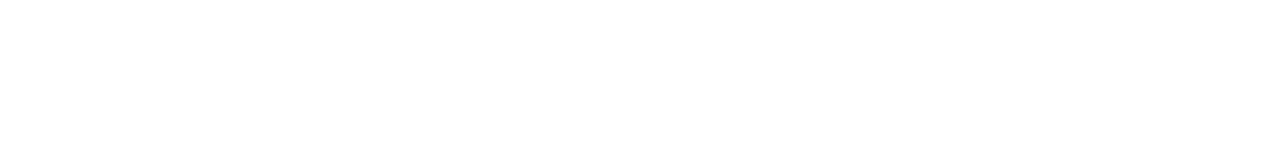
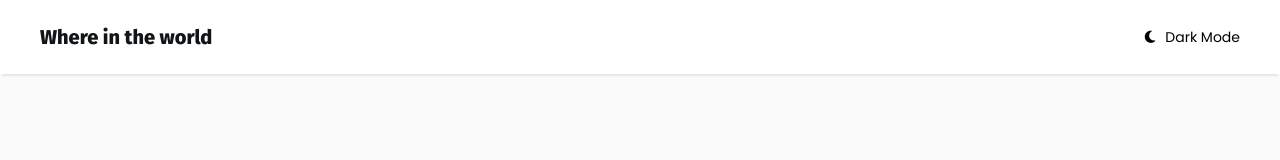
Before and after one commit to jorge933/rca-countries, a website built with Parcel: page src/index.html in a window 1280 px wide. Built offline with nearby package versions, Linux system fonts and the light colour scheme.

Commit message:
✨ feat(home): header

```diff
--- a/src/index.html
+++ b/src/index.html
@@ -15,9 +15,17 @@
       href="https://fonts.googleapis.com/css2?family=Fira+Sans:wght@800&family=Nunito+Sans:wght@300;600;800&family=Poppins:wght@300;400;500;600&display=swap"
       rel="stylesheet"
     />
+    <link rel="stylesheet" href="./scss/index.scss" />
     <title>Rest Countries</title>
   </head>
   <body>
+    <header>
+      <h1>Where in the world</h1>
+      <div class="modes">
+        <i class="fa-solid fa-moon"></i>
+        <span>Dark Mode</span>
+      </div>
+    </header>
     <main id="root"></main>
     <script src="index.ts" defer type="module"></script>
   </body>
--- /dev/null
+++ b/src/scss/_vars.scss
@@ -0,0 +1,3 @@
+$white: #fff;
+$light-gray: hsl(0, 0%, 98%);
+$light-black: #00000015;
--- /dev/null
+++ b/src/scss/index.scss
@@ -0,0 +1,37 @@
+@import "_reset.scss";
+@import "_vars.scss";
+
+* {
+    margin: 0;
+    padding: 0;
+}
+
+body {
+    background-color: $light-gray;
+}
+
+header {
+    display: flex;
+    align-items: center;
+    justify-content: space-between;
+    padding: 25px 40px;
+    background-color: $white;
+    box-shadow: 0 4px 2px -2px $light-black;
+
+    h1 {
+        font: 800 20px "Fira Sans";
+        color: hsl(200, 15%, 8%);
+    }
+
+    .modes {
+        display: flex;
+        align-items: center;
+        cursor: pointer;
+
+        i {
+            margin-right: 10px;
+        }
+
+        font: 400 14px "Poppins";
+    }
+}
```
